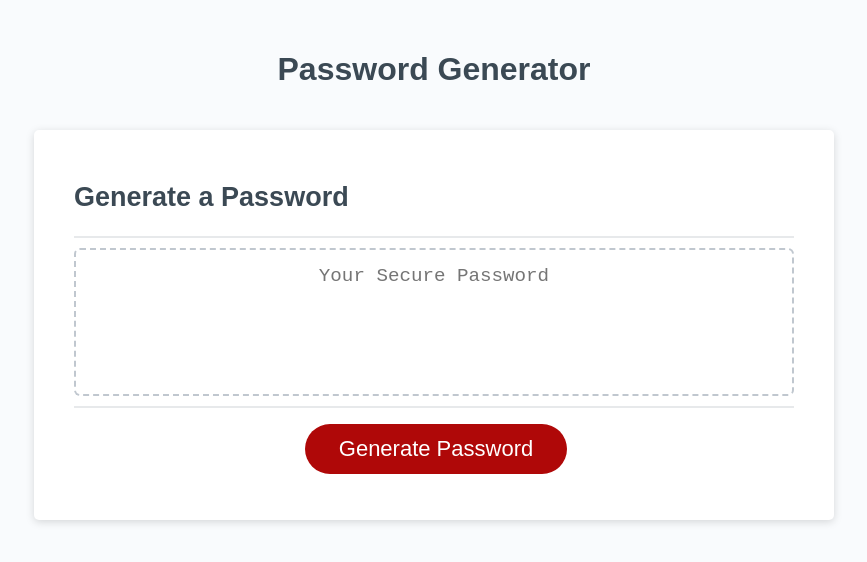
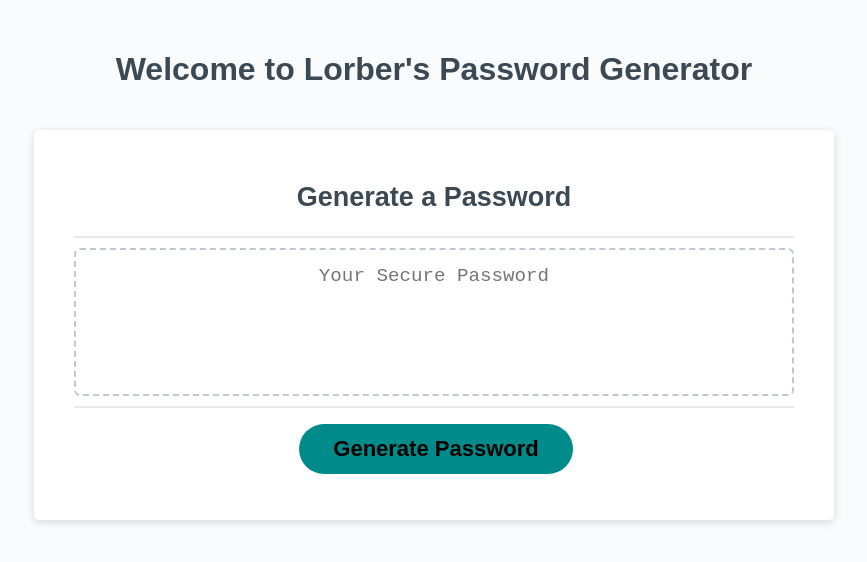
Before and after one commit to cmarielorber/Passwords, a plain HTML site: page index.html in a window 1280 px wide. Shown: the whole page, without its empty margins (206-1073 px from the left). Drawn offline with Linux system fonts and the light colour scheme.

Commit message:
added CSS customizations

```diff
--- a/index.html
+++ b/index.html
@@ -10,7 +10,7 @@
   <body>
     <div class="wrapper">
       <header>
-        <h1>Password Generator</h1>
+        <h1>Welcome to Lorber's Password Generator</h1>
       </header>
       <div class="card">
         <div class="card-header">
--- a/style.css
+++ b/style.css
@@ -40,6 +40,7 @@ header {
   margin: 0 auto;
   max-width: 800px;
   padding: 30px 40px;
+  text-align: center;
 }
 
 .card-header::after {
@@ -74,11 +75,12 @@ header {
 
 .btn {
   border: none;
-  background-color: hsl(360, 91%, 36%);
+  background-color:darkcyan;
   border-radius: 25px;
-  box-shadow: rgba(0, 0, 0, 0.1) 0px 1px 6px 0px rgba(0, 0, 0, 0.2) 0px 1px 1px
+  box-shadow: rgba(0, 0, 0, 0.5) 0px 1px 6px 0px rgba(0, 0, 0, 1) 0px 1px 1px
     0px;
-  color: hsl(0, 0%, 100%);
+  color:black;
+  font-weight: bold;
   display: inline-block;
   font-size: 22px;
   line-height: 22px;
```
